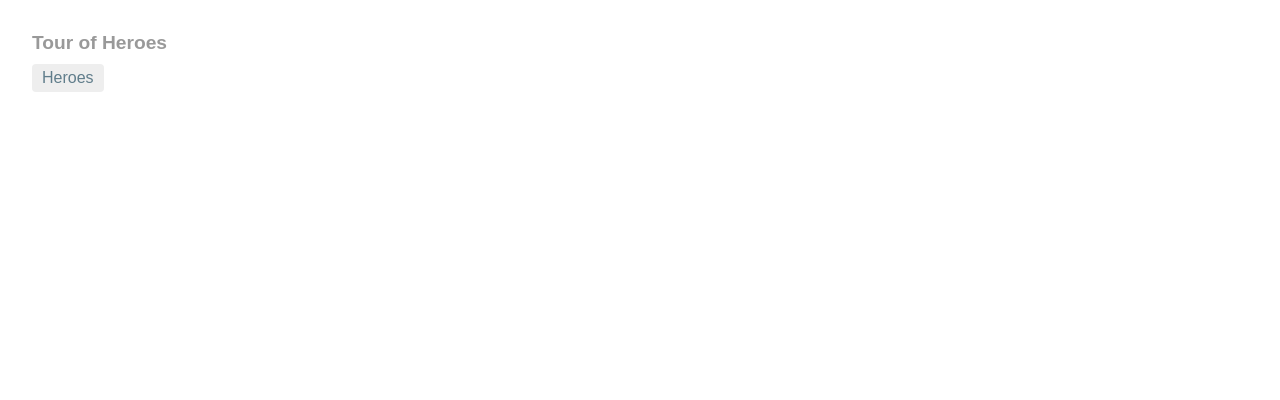
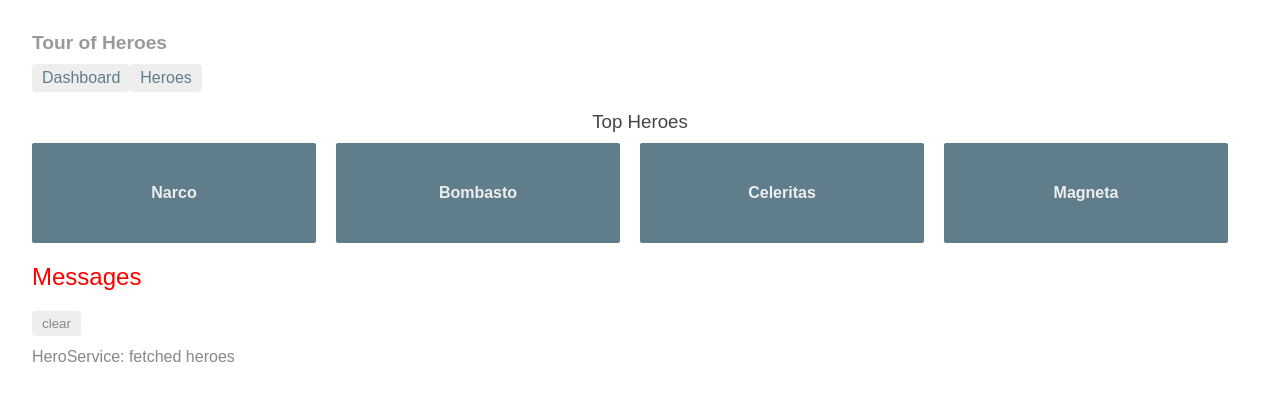
Before and after one commit to jpriesten/TourOfHeroes, an Angular app: page /dashboard in a window 1280 px wide. Before the commit this address led to /. Shown: the top 400 px of the page. Built offline with nearby package versions, Linux system fonts and the light colour scheme.

Commit message:
Created the dashboard and added a route for it

```diff
--- a/src/app/app-routing.module.ts
+++ b/src/app/app-routing.module.ts
@@ -1,9 +1,12 @@
 import { NgModule } from '@angular/core';
 import { Routes, RouterModule } from '@angular/router';
 import { HeroesComponent } from './heroes/heroes.component';
+import { DashboardComponent } from './dashboard/dashboard.component';
 
 const routes: Routes = [
-  {path: 'heroes', component: HeroesComponent}
+  {path: '', redirectTo: '/dashboard', pathMatch: 'full'},
+  {path: 'heroes', component: HeroesComponent},
+  {path: 'dashboard', component: DashboardComponent}
 ];
 
 @NgModule({
--- a/src/app/app.component.html
+++ b/src/app/app.component.html
@@ -1,5 +1,6 @@
 <h1>{{title}}</h1>
 <nav>
+    <a routerLink="/dashboard">Dashboard</a>
     <a routerLink='/heroes'>Heroes</a>
 </nav>
 <router-outlet></router-outlet>
--- a/src/app/app.module.ts
+++ b/src/app/app.module.ts
@@ -7,13 +7,15 @@
 import { HeroesComponent } from './heroes/heroes.component';
 import { HeroeDetailComponent } from './heroe-detail/heroe-detail.component';
 import { MessagesComponent } from './messages/messages.component';
+import { DashboardComponent } from './dashboard/dashboard.component';
 
 @NgModule({
   declarations: [
     AppComponent,
     HeroesComponent,
     HeroeDetailComponent,
-    MessagesComponent
+    MessagesComponent,
+    DashboardComponent
   ],
   imports: [
     BrowserModule,
--- /dev/null
+++ b/src/app/dashboard/dashboard.component.css
@@ -0,0 +1,63 @@
+/* DashboardComponent's private CSS styles */
+[class*='col-'] {
+    float: left;
+    padding-right: 20px;
+    padding-bottom: 20px;
+  }
+  [class*='col-']:last-of-type {
+    padding-right: 0;
+  }
+  a {
+    text-decoration: none;
+  }
+  *, *:after, *:before {
+    -webkit-box-sizing: border-box;
+    -moz-box-sizing: border-box;
+    box-sizing: border-box;
+  }
+  h3 {
+    text-align: center;
+    margin-bottom: 0;
+  }
+  h4 {
+    position: relative;
+  }
+  .grid {
+    margin: 0;
+  }
+  .col-1-4 {
+    width: 25%;
+  }
+  .module {
+    padding: 20px;
+    text-align: center;
+    color: #eee;
+    max-height: 120px;
+    min-width: 120px;
+    background-color: #607d8b;
+    border-radius: 2px;
+  }
+  .module:hover {
+    background-color: #eee;
+    cursor: pointer;
+    color: #607d8b;
+  }
+  .grid-pad {
+    padding: 10px 0;
+  }
+  .grid-pad > [class*='col-']:last-of-type {
+    padding-right: 20px;
+  }
+  @media (max-width: 600px) {
+    .module {
+      font-size: 10px;
+      max-height: 75px; }
+  }
+  @media (max-width: 1024px) {
+    .grid {
+      margin: 0;
+    }
+    .module {
+      min-width: 60px;
+    }
+  }
--- /dev/null
+++ b/src/app/dashboard/dashboard.component.html
@@ -0,0 +1,8 @@
+<h3>Top Heroes</h3>
+<div class="grid grid-pad">
+  <a *ngFor="let hero of heroes" class="col-1-4">
+    <div class="module hero">
+      <h4>{{hero.name}}</h4>
+    </div>
+  </a>
+</div>
--- /dev/null
+++ b/src/app/dashboard/dashboard.component.ts
@@ -0,0 +1,22 @@
+import { Component, OnInit } from '@angular/core';
+import { Hero } from '../hero';
+import { HeroService } from '../hero.service';
+
+@Component({
+  selector: 'app-dashboard',
+  templateUrl: './dashboard.component.html',
+  styleUrls: ['./dashboard.component.css']
+})
+export class DashboardComponent implements OnInit {
+  heroes: Hero[] = [];
+
+  constructor(private heroService: HeroService) { }
+
+  getHeroes() {
+    this.heroService.getHeroes().subscribe(heroes => this.heroes = heroes.slice(1,5));
+  }
+  ngOnInit() {
+    this.getHeroes();
+  }
+
+}
```
Also changed, not shown: 1 other file (tests, documents, lock files or other folders).
